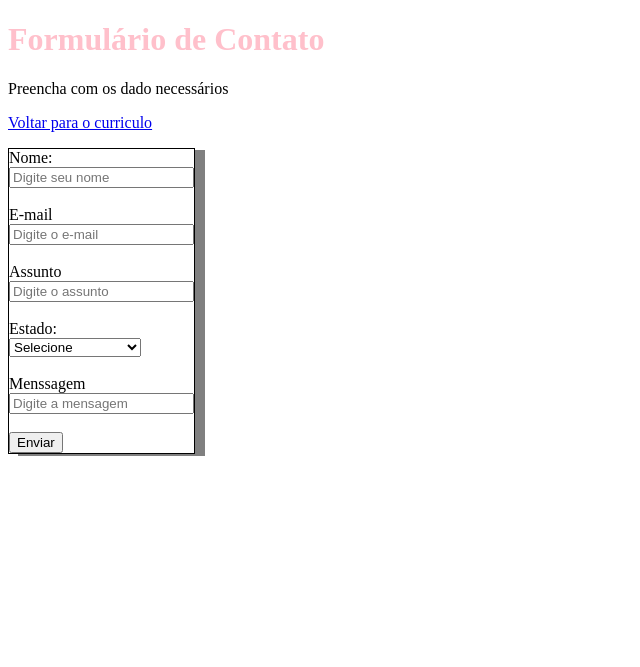
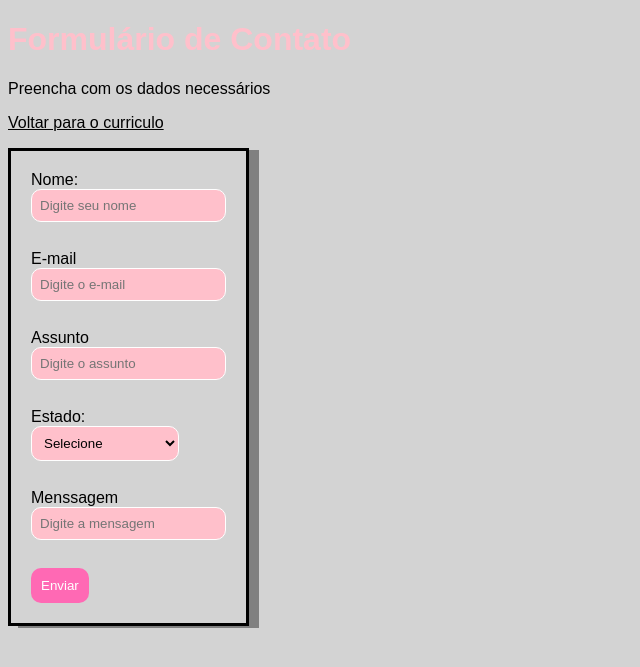
Before and after one commit to sofiamp2007-stack/web, a PHP site: page /ppi1_lista1/4_contato.html in a window 1280 px wide. Shown: the top 667 px of the page, without its empty margins (0-640 px from the left). Run offline with PHP 8.4, Linux system fonts and the light colour scheme.

Commit message:
trabalho final

```diff
--- a/ppi1_lista1/1.html
+++ b/ppi1_lista1/1.html
@@ -2,6 +2,8 @@
 <html>
     <head>
         <title> Atividade 1 – Estrutura Básica HTML</title>
+          <link rel="stylesheet" href= "style.css">
+
         <style>
            #history{
             border:1px solid black;
--- a/ppi1_lista1/2_http.html
+++ b/ppi1_lista1/2_http.html
@@ -2,6 +2,8 @@
 <html>
     <head>
         <title>Explique o que é o protocolo HTTP</title>
+        <link rel="stylesheet" href= "style.css">
+
         <style>
              #processo{width:600px; border: 7px solid purple}
         </style>
--- a/ppi1_lista1/3_tabela_uf.html
+++ b/ppi1_lista1/3_tabela_uf.html
@@ -2,6 +2,8 @@
 <html>
     <head>
         <title>Tabela  Estados.</title>
+        <link rel="stylesheet" href= "style.css">
+
         <style>
              table, td,th, caption{border:1px solid #000000}
             </style>
--- a/ppi1_lista1/4_contato.html
+++ b/ppi1_lista1/4_contato.html
@@ -4,17 +4,22 @@
     <meta charset="UTF-8">
     <meta name="viewport" content="width=device-width, initial-scale=1.0">
     <title>Formulário</title>
+    <link rel="stylesheet" href= "style.css">
+
     <style>
         #titulo{color:pink;}
-        #top{  border:1px solid black;
+        #top{  border:3px solid black;
             box-shadow: 10px 2px gray;
-            display: inline-block;}
+            display: inline-block;
+            border-radius: 30 px;
+            padding: 20px;
+            }
     </style>
 </head>
 <body>
 
     <h1 id="titulo">Formulário de Contato</h1>
-    <p> Preencha com os dado necessários</p>
+    <p> Preencha com os dados necessários</p>
     <p><a href="4_curriculo.html">Voltar para o curriculo</a> </p>
 
     <form>
@@ -28,7 +33,7 @@
          <input type="email" id="email" email="email"
          placeholder="Digite o e-mail" required> <br><br>
 
-         <label for="Assunto">Assunto</label><br>
+         <label for="assunto">Assunto</label><br>
          <input type="assunto" id="assunto" assunto="assunto"
          placeholder="Digite o assunto" > <br><br>
 
@@ -40,7 +45,7 @@
         <option value = "RS">Rio Grande do Sul</option>
     </select><br><br>
 
-      <label for="Mensagem">Menssagem</label><br>
+      <label for="mensagem">Menssagem</label><br>
          <input type="mensagem" id="mensagem" mensagem="mensagem"
          placeholder="Digite a mensagem" > <br><br>
 
--- a/ppi1_lista1/style.css
+++ b/ppi1_lista1/style.css
@@ -1,40 +1,43 @@
 body{
-    background-color: turquoise;
+    background-color: lightgrey;
     font-family: Arial, sans-serif;
-    color: darkslategray;
+    color: black;
 }
 
-a{
-    color: blue;
-}
-table, td, th, tr{
-    border-collapse: collapse;
-    border: 2px solid;
-    width: 2px;
-    padding: 1cm;
-}
+    table{
+    border-collapse: collapse;}
 
-form {
-  margin-top: 20px;
+table,tr,th,td {
+     border:1px solid #000000;
+     padding : 3px;
+
 }
 
 input, select, textarea {
-  border-radius: 8px;
-  padding: 8px;
-  margin-bottom: 10px;
-  width: 100%;
-  border: 1px solid #ccc;
+    border-radius: 10px;
+    padding: 8px;
+    margin-bottom: 10px;
+    border: 1px solid white;
+    background-color: pink;
 }
 
 button {
-  background-color: #0066cc;
-  color: white;
-  padding: 10px 15px;
-  border: none;
-  border-radius: 8px;
-  cursor: pointer;
+    background-color: hotpink;
+    color: white;
+    border: none;
+    padding: 10px;
+    border-radius: 10px;
+}
+
+a {
+    color: black;
+}
+
+a:hover {
+    color: hotpink;
+    text-decoration: underline;
 }
 
 button:hover {
-  background-color: #004499;
+    background-color: lightblue;
 }
```
Also changed, not shown: ppi1_lista1/4_curriculo.html (+3 -9 lines).
